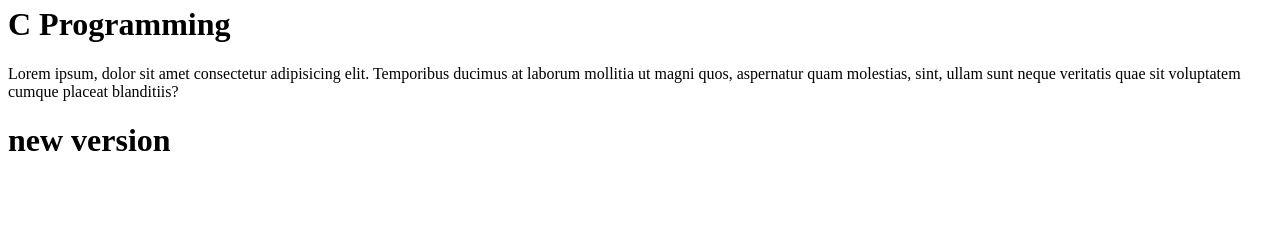
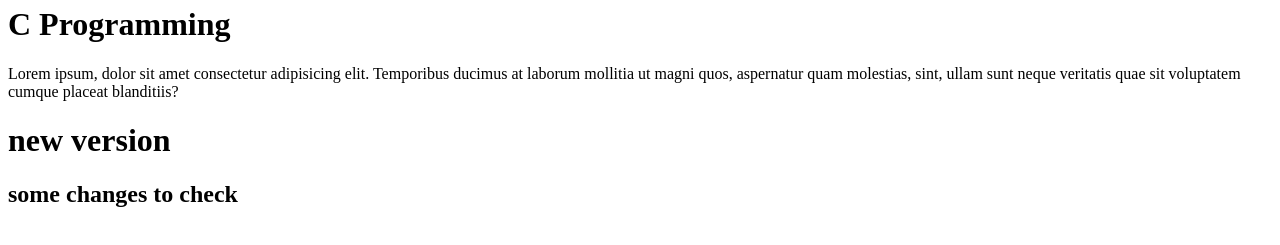
Before and after one commit to aamir-create/bwt-aamir-repo, a plain HTML site: page bwtassign.html in a window 1280 px wide. Shown: the part 103-348 px from the top of the page. Drawn offline with Linux system fonts and the light colour scheme.

Commit message:
checking

```diff
--- a/bwtassign.html
+++ b/bwtassign.html
@@ -27,6 +27,7 @@
       sint, ullam sunt neque veritatis quae sit voluptatem cumque placeat
       blanditiis?
       <h1>new version</h1>
+      <h2>some changes to check</h2>
     </p>
   </body>
 </html>
```
